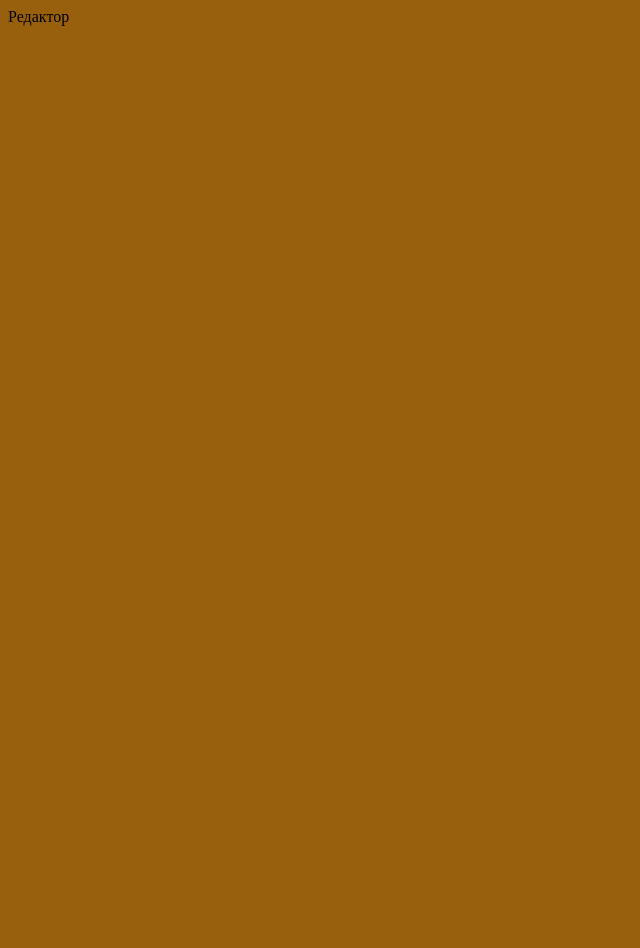
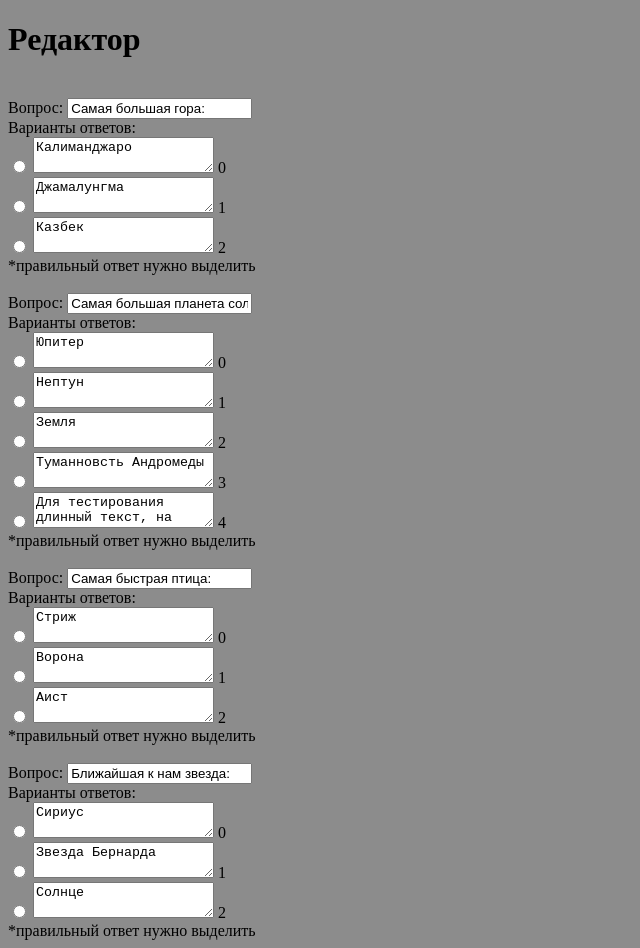
Before and after one commit to almaz73/olimpiada, a plain HTML site: page editor.html in a window 1280 px wide. Shown: the whole page, without its empty margins (0-640 px from the left). Before the commit the page ends 800 px from the top, so only its background shows below. Drawn offline with nearby package versions, Linux system fonts and the light colour scheme.

Commit message:
- редактор

```diff
--- a/editor.html
+++ b/editor.html
@@ -4,14 +4,30 @@
     <meta charset="UTF-8">
     <title>Редактор</title>
     <script src="https://www.gstatic.com/firebasejs/7.2.3/firebase.js"></script>
+    <script src="https://cdn.jsdelivr.net/npm/vue/dist/vue.js"></script>
     <style>
         body {
-            background: #985f0d
+            background: #8c8c8c;
         }
+
     </style>
 </head>
 <body>
-Редактор
+    <h1>Редактор</h1>
+    <div id="vue-edit">
+        <div v-for="element in compilation.tasks">
+            <br>Вопрос: <input v-model = "element.question"/>
+            <br>Варианты ответов:
+            <div v-for="(item, ind) in element.answers">
+                <input type="radio"   >
+                <textarea v-model="item"></textarea>
+                <span>{{ind}}</span>
+            </div>
+             *правильный ответ нужно выделить
+            <br>
+        </div>
+    </div>
+
 <script src="js/editor.js"></script>
 </body>
 </html>
--- a/js/editor.js
+++ b/js/editor.js
@@ -0,0 +1,38 @@
+new Vue({
+    el: '#vue-edit',
+    name: 'редактор',
+    data() {
+        return {
+            compilation: {
+                author: 'Иванов.П',
+                type: 'simple',
+                tasks: [
+                    {
+                        id: 0,
+                        hash: 2231,
+                        question: 'Самая большая гора:',
+                        answers: ['Калиманджаро', 'Джамалунгма', 'Казбек']
+                    },
+                    {
+                        id: 1,
+                        hash: 2980,
+                        question: 'Самая большая планета солнечной системы:',
+                        answers: ['Юпитер', 'Нептун', 'Земля', 'Туманновсть Андромеды', 'Для тестирования длинный текст, на несколько строк, может даже на три и больше строк']
+                    },
+                    {id: 2, hash: 2120, question: 'Самая быстрая птица:', answers: ['Стриж', 'Ворона', 'Аист']},
+                    {
+                        id: 3,
+                        hash: 2902,
+                        question: 'Ближайшая к нам звезда:',
+                        answers: ['Сириус', 'Звезда Бернарда', 'Солнце']
+                    }
+                ]
+
+            },
+            methods: {
+                sum() {
+                }
+            }
+        }
+    }
+});
```
Also changed, not shown: index.html (+2 -0 lines).
